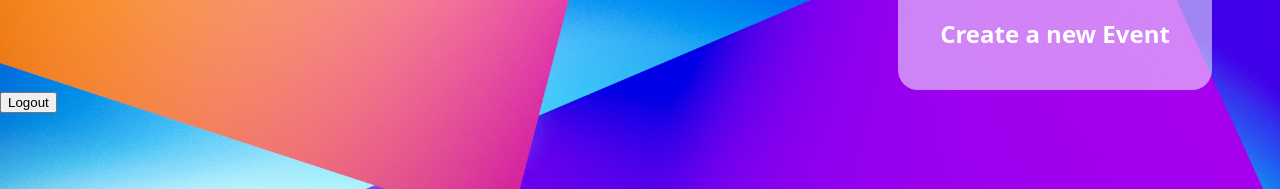
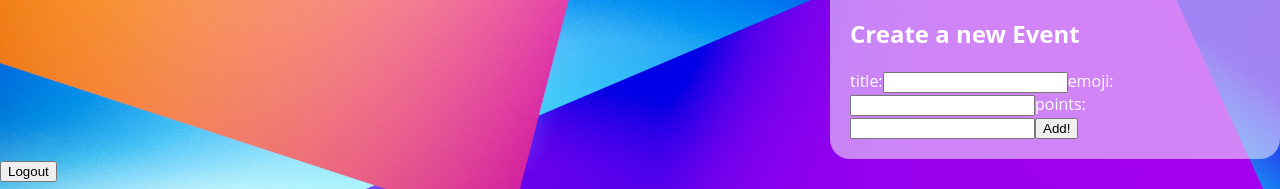
Before and after one commit to lenaimdahl/fun-fair-frontend, a React (Create React App) app: page /profile in a window 1280 px wide. Shown: the part 396-585 px from the top of the page. Built offline with nearby package versions, Linux system fonts and the light colour scheme; no server answers.

Commit message:
fixing new event but still not working

```diff
--- a/src/api/BackendAPIHandler.js
+++ b/src/api/BackendAPIHandler.js
@@ -42,4 +42,9 @@ export class BackendAPI {
     });
     return data;
   }
+
+  async saveEvent(newEvent) {
+    const { data } = await this.api.post("/api/event", newEvent);
+    return data;
+  }
 }
--- a/src/component/NewEvent.jsx
+++ b/src/component/NewEvent.jsx
@@ -1,33 +1,48 @@
+import axios from "axios";
 import { useState } from "react";
+import { useNavigate } from "react-router-dom";
+import { BackendAPI } from "../api/BackendAPIHandler";
 
 function NewEvent() {
-    // const [title, setTitle] = useState("");
-    // const [image, setImage] = useState("");
-    // const [points, setPoints] = useState("");
+  const [title, setTitle] = useState("");
+  const [image, setImage] = useState("");
+  const [points, setPoints] = useState("");
 
-    // const handleTitle = (event) => setTitle(event.target.value);
-    // const handleImage = (event) => setImage(event.target.value);
-    // const handlePoints = (event) => setPoints(event.target.value);
+  const handleTitle = (event) => setTitle(event.target.value);
+  const handleImage = (event) => setImage(event.target.value);
+  const handlePoints = (event) => setPoints(event.target.value);
+
+  const navigate = useNavigate();
+
+  const backendAPIInstance = new BackendAPI();
+
+  const handleAddEvent = async (e) => {
+    e.preventDefault();
+
+    const currentDay = new Date().setHours(0, 0, 0, 0);
+
+    try {
+      let newEvent = {
+        title,
+        image,
+        points,
+        timestamp: currentDay,
+      };
+
+      await backendAPIInstance.saveEvent(newEvent);
+    } catch (error) {
+      console.error(error);
+    }
+  };
 
   return (
     <div className="new-event-box">
       <h2>Create a new Event</h2>
-        {/* <form onSubmit={handleNewEvent}> */}
-        {/* <form>
+      <form onSubmit={handleAddEvent}>
         <label>title:</label>
-        <input
-          type="title"
-          name="title"
-          value={title}
-          onChange={handleTitle}
-        />
+        <input type="text" name="title" value={title} onChange={handleTitle} />
         <label>emoji:</label>
-        <input
-          type="image"
-          name="image"
-          value={image}
-          onChange={handleImage}
-        />
+        <input type="text" name="image" value={image} onChange={handleImage} />
 
         <label>points:</label>
         <input
@@ -37,7 +52,7 @@ function NewEvent() {
           onChange={handlePoints}
         />
         <button type="submit">Add!</button>
-        </form> */}
+      </form>
     </div>
   );
 }
```
Lines whose indentation alone changed are shown as unchanged.
